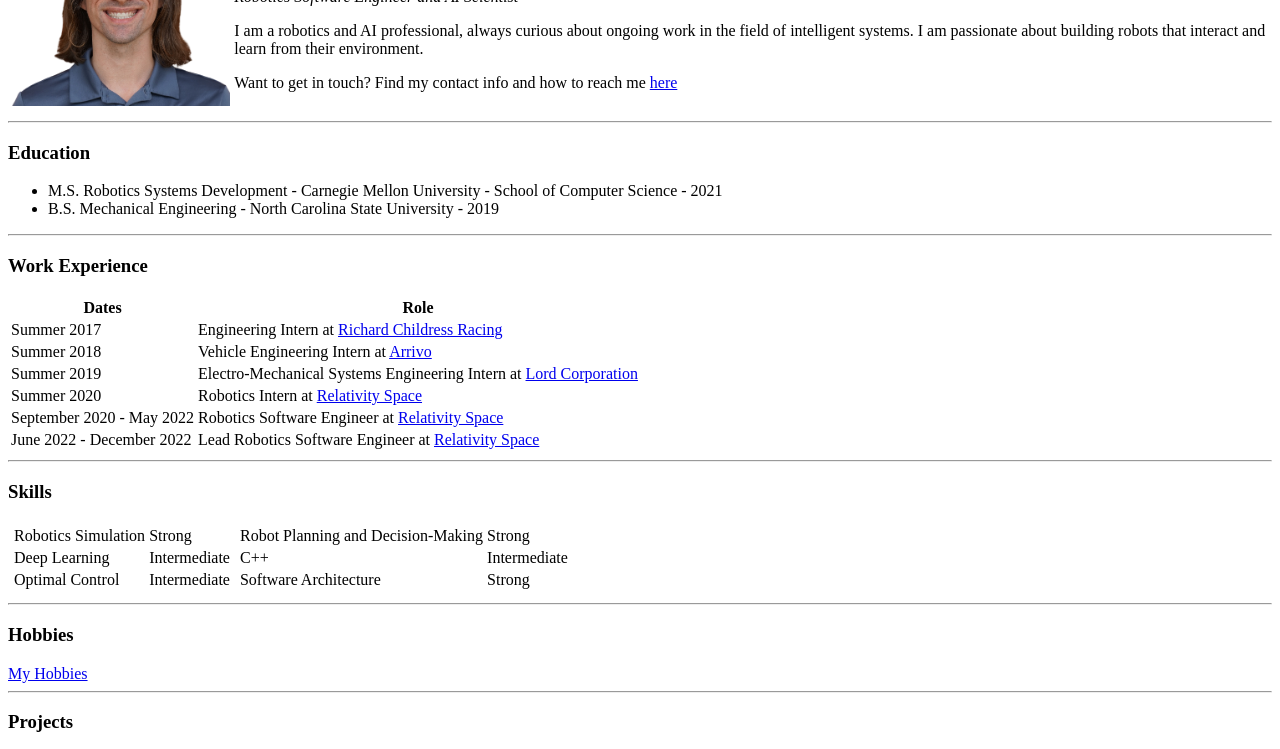
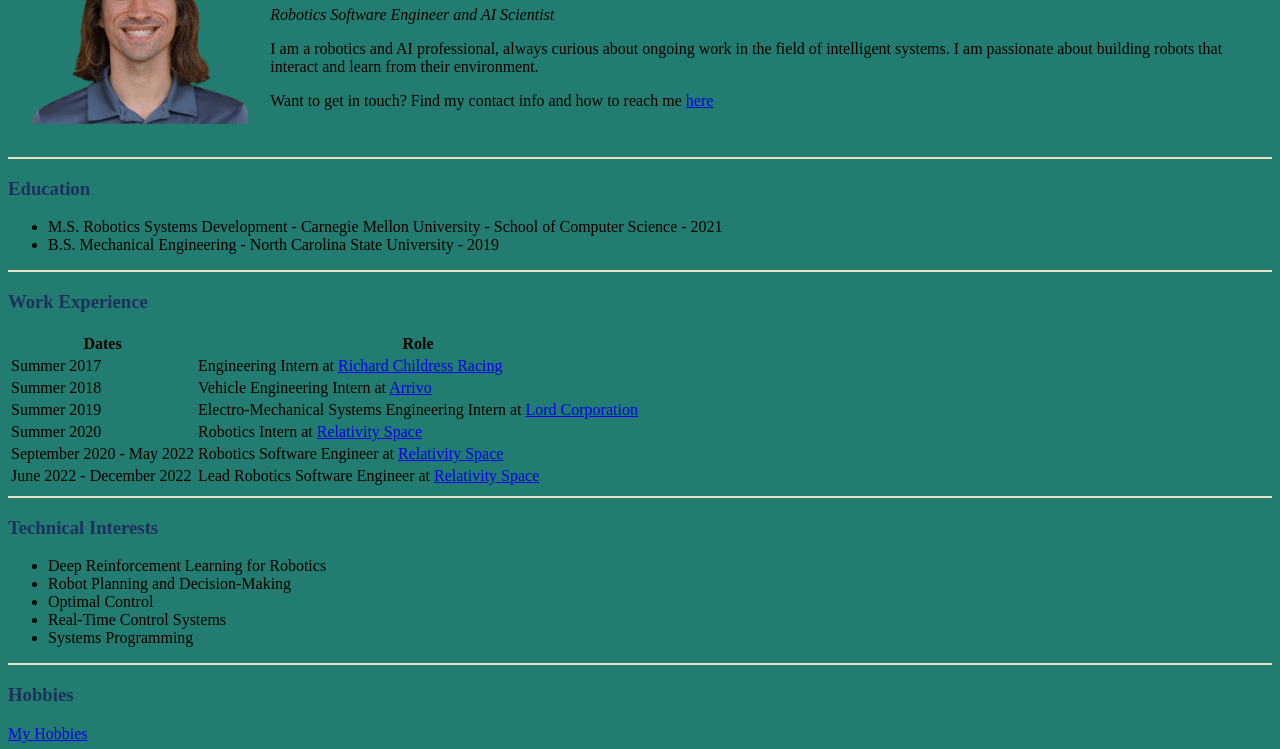
Before and after one commit to brysonjones/cv, a plain HTML site: page docs/index.html in a window 1280 px wide. Shown: the part 105-854 px from the top of the page. Drawn offline with Linux system fonts and the light colour scheme.

Commit message:
start adding CSS to website

```diff
--- /dev/null
+++ b/docs/css/styles.css
@@ -0,0 +1,17 @@
+
+body {
+    background-color: #227C70;
+}
+hr {
+    background-color: #E6E2C3;
+    border-style: none;
+    height: 2px;
+}
+
+h1 {
+    color: #1C315E
+}
+
+h3 {
+    color: #1C315E
+}
--- a/docs/index.html
+++ b/docs/index.html
@@ -3,9 +3,10 @@
     <head>
         <meta charset="UTF-8">
         <title>Bryson Jones' Personal Website</title>
+        <link rel="stylesheet" href="./css/styles.css">
     </head>
     <body>
-        <table>
+        <table cellspacing="20">
             <td><img src="assets/headshot.png" height=200px alt="bryson profile picture"></td>
             <td>
                 <h1>Bryson Jones</h1>
@@ -66,43 +67,14 @@
 
         <hr>
 
-        <h3>Skills</h3>
-        <table>
-            <tr>
-                <td>
-                    <table>
-                        <tr>
-                            <td>Robotics Simulation</td>
-                            <td>Strong</td>
-                        </tr>
-                        <tr>
-                            <td>Deep Learning</td>
-                            <td>Intermediate</td>
-                        </tr>
-                        <tr>
-                            <td>Optimal Control</td>
-                            <td>Intermediate</td>
-                        </tr>
-                    </table>
-                </td>
-                <td>
-                    <table>
-                        <tr>
-                            <td>Robot Planning and Decision-Making</td>
-                            <td>Strong</td>
-                        </tr>
-                        <tr>
-                            <td>C++</td>
-                            <td>Intermediate</td>
-                        </tr>
-                        <tr>
-                            <td>Software Architecture</td>
-                            <td>Strong</td>
-                        </tr>
-                    </table>
-                <td>
-            </tr>
-        </table>
+        <h3>Technical Interests</h3>
+        <ul>
+            <li>Deep Reinforcement Learning for Robotics</li>
+            <li>Robot Planning and Decision-Making</li>
+            <li>Optimal Control</li>
+            <li>Real-Time Control Systems</li>
+            <li>Systems Programming</li>
+        </ul>
 
         <hr>
 
```
Also changed, not shown: docs/contact.html (+1 -0 lines), docs/hobbies.html (+3 -2 lines).
